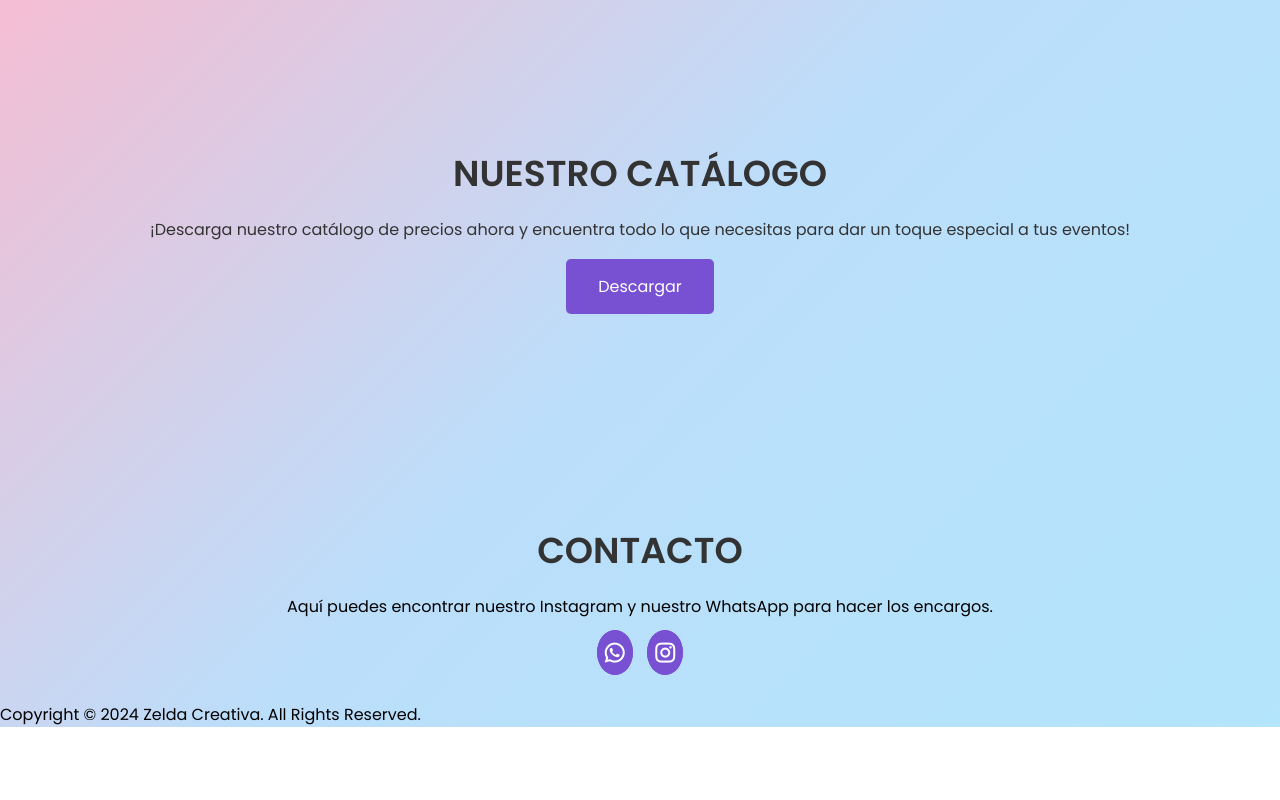
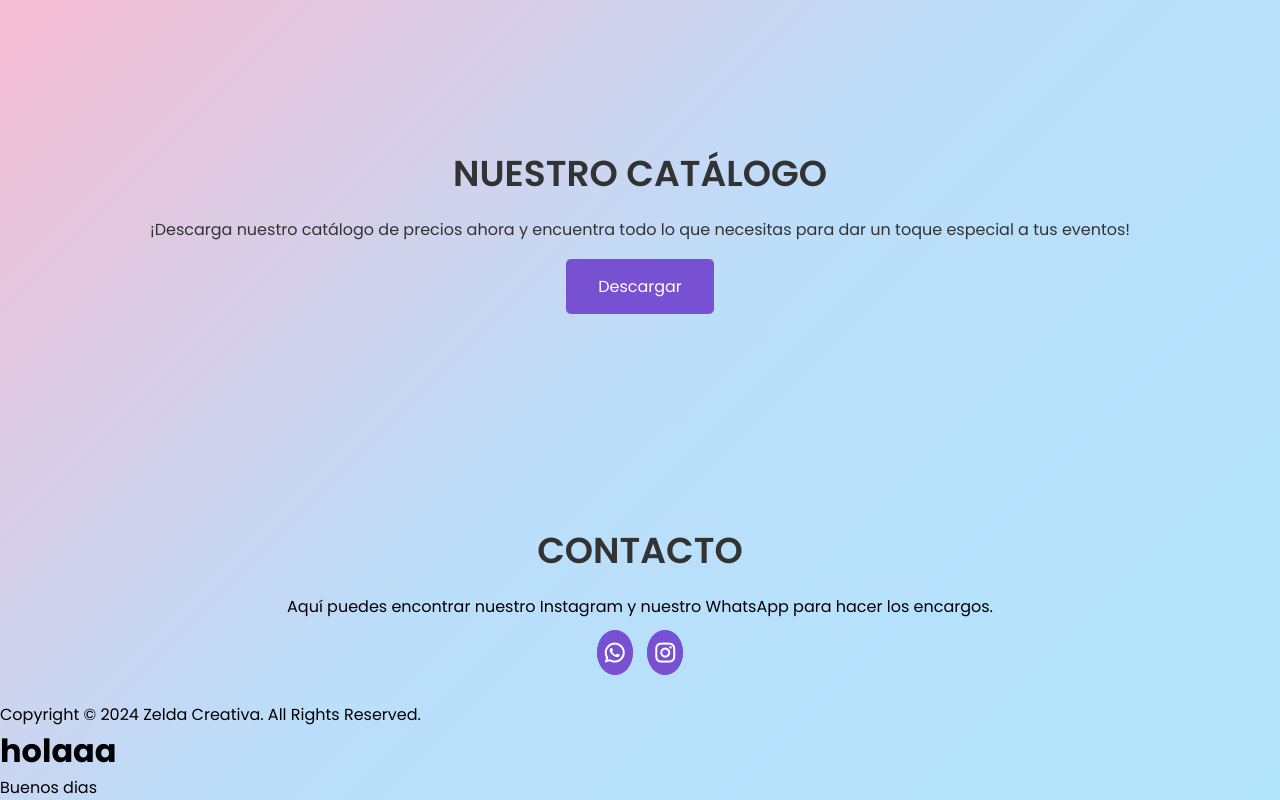
Before and after one commit to victor-deb/Prueba, a plain HTML site: page index.html in a window 1280 px wide. Shown: the part 1103-1903 px from the top of the page. Before the commit the page ends 1830 px from the top, so only its background shows below. Drawn offline with nearby package versions, Linux system fonts and the light colour scheme; a script that the page names is missing.

Commit message:
modificacion de index.html

```diff
--- a/index.html
+++ b/index.html
@@ -94,5 +94,7 @@
     </div>
 
     <script src="script.js"></script>
+    <h1>holaaa</h1>
+    <p>Buenos dias</p>
 </body>
 </html>
```
